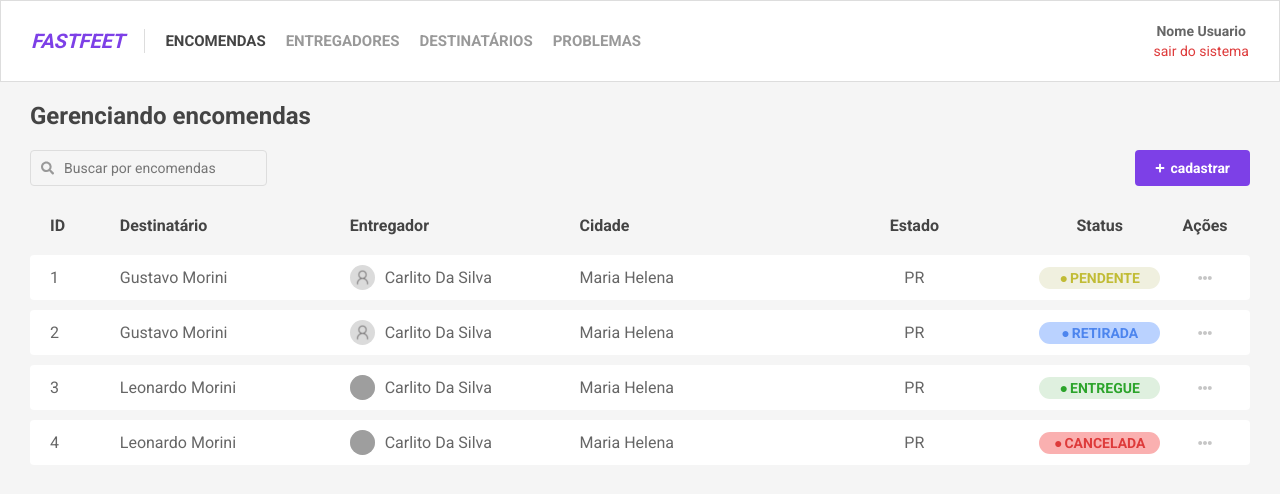
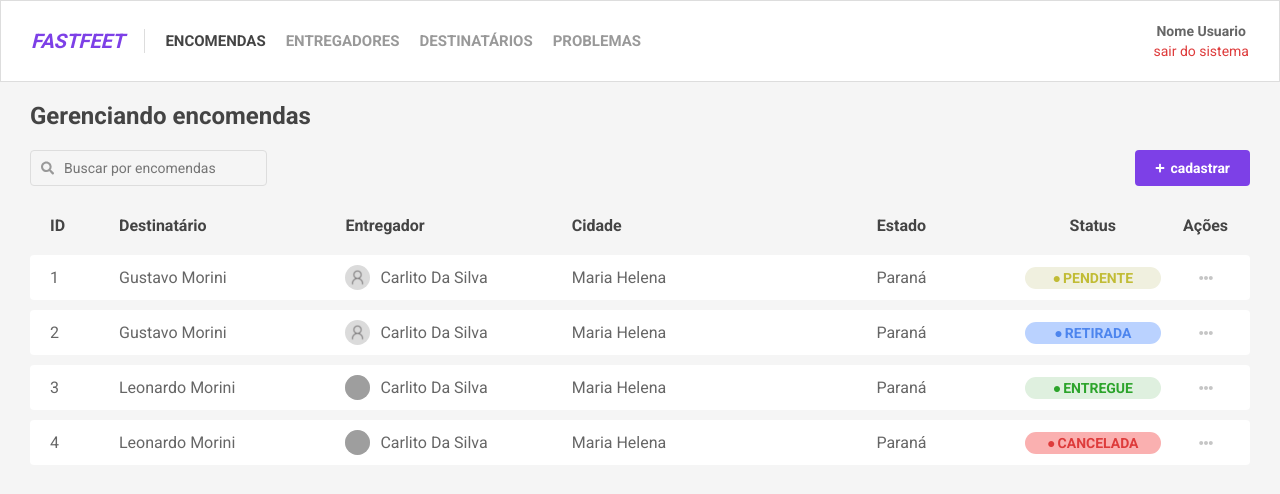
Before and after one commit to gusmorini/fastfeet_web, a React (Create React App) app: page /orders in a window 1280 px wide. Shown: the top 494 px of the page. Built offline with nearby package versions, Linux system fonts and the light colour scheme; grey boxes are pictures that could not be loaded.

Commit message:
add function stateUF Orders Recipient

```diff
--- a/src/pages/Orders/index.js
+++ b/src/pages/Orders/index.js
@@ -6,7 +6,7 @@ import {
   ListRow,
   ListItem,
   ListAvatar,
-  Status
+  Status,
 } from "../../components/List";
 
 import { SubMenu } from "../../components/SubMenu";
@@ -15,6 +15,8 @@ import { AddButton } from "../../components/Button";
 import SearchInput from "../../components/SearchInput";
 
 import Actions, { ActionsItem } from "../../components/Actions";
+
+import stateUF from "../../utils/statesUF";
 
 const orders = [
   {
@@ -27,15 +29,15 @@ const orders = [
       id: 1,
       name: "Gustavo Morini",
       city: "maria helena",
-      state: "pr"
+      state: "pr",
     },
     deliveryman: {
       id: 1,
       name: "Carlito da silva",
       email: "carlitosilva@fastfeet.com",
-      avatar: null
+      avatar: null,
     },
-    signature: null
+    signature: null,
   },
   {
     id: 2,
@@ -47,15 +49,15 @@ const orders = [
       id: 1,
       name: "Gustavo Morini",
       city: "maria helena",
-      state: "pr"
+      state: "pr",
     },
     deliveryman: {
       id: 1,
       name: "Carlito da silva",
       email: "carlitosilva@fastfeet.com",
-      avatar: null
+      avatar: null,
     },
-    signature: null
+    signature: null,
   },
   {
     id: 3,
@@ -67,16 +69,16 @@ const orders = [
       id: 2,
       name: "Leonardo Morini",
       city: "maria helena",
-      state: "pr"
+      state: "pr",
     },
     deliveryman: {
       id: 1,
       name: "Carlito da silva",
       email: "carlitosilva@fastfeet.com",
       avatar:
-        "https://icons.iconarchive.com/icons/diversity-avatars/avatars/256/batman-icon.png"
+        "https://icons.iconarchive.com/icons/diversity-avatars/avatars/256/batman-icon.png",
     },
-    signature: null
+    signature: null,
   },
   {
     id: 4,
@@ -88,17 +90,17 @@ const orders = [
       id: 2,
       name: "Leonardo Morini",
       city: "maria helena",
-      state: "pr"
+      state: "pr",
     },
     deliveryman: {
       id: 1,
       name: "Carlito da silva",
       email: "carlitosilva@fastfeet.com",
       avatar:
-        "https://icons.iconarchive.com/icons/diversity-avatars/avatars/256/batman-icon.png"
+        "https://icons.iconarchive.com/icons/diversity-avatars/avatars/256/batman-icon.png",
     },
-    signature: null
-  }
+    signature: null,
+  },
 ];
 
 export default function Orders() {
@@ -118,7 +120,7 @@ export default function Orders() {
           <ListItem>Entregador</ListItem>
           <ListItem>Cidade</ListItem>
           <ListItem align="center">Estado</ListItem>
-          <ListItem size="700" align="center">
+          <ListItem size="800" align="center">
             Status
           </ListItem>
           <ListItem size="300" align="center">
@@ -127,9 +129,13 @@ export default function Orders() {
         </ListRow>
 
         {orders.length > 0 &&
-          orders.map(order => {
+          orders.map((order) => {
             let status = "pendente";
             let url_avatar = "/img/default-avatar.jpg";
+
+            console.log(stateUF("pr"));
+
+            const estado = stateUF(order.recipient.state);
 
             if (!!order.deliveryman.avatar) {
               url_avatar = order.deliveryman.avatar;
@@ -156,10 +162,8 @@ export default function Orders() {
                   {order.deliveryman.name}
                 </ListItem>
                 <ListItem>{order.recipient.city}</ListItem>
-                <ListItem align="center" upper>
-                  {order.recipient.state}
-                </ListItem>
-                <ListItem size="700" align="center">
+                <ListItem align="center">{estado.nome}</ListItem>
+                <ListItem size="800" align="center">
                   <Status type={status}>{status}</Status>
                 </ListItem>
                 <ListItem size="300" align="center">
--- a/src/pages/Recipient/index.js
+++ b/src/pages/Recipient/index.js
@@ -1,11 +1,12 @@
 import React from "react";
+import stateUF from "../../utils/statesUF";
 
 import {
   ListContainer,
   ListRow,
   ListItem,
   ListAvatar,
-  Status
+  Status,
 } from "../../components/List";
 
 import { FaTrashAlt, FaPen } from "react-icons/fa";
@@ -28,7 +29,7 @@ const recipient = [
     city: "maria helena",
     zip_code: "87480000",
     createdAt: "2020-04-01T20:54:57.000Z",
-    updatedAt: "2020-04-01T20:55:08.000Z"
+    updatedAt: "2020-04-01T20:55:08.000Z",
   },
   {
     id: 2,
@@ -40,8 +41,8 @@ const recipient = [
     city: "maria helena",
     zip_code: "87480000",
     createdAt: "2020-04-01T20:55:02.000Z",
-    updatedAt: "2020-04-01T20:55:02.000Z"
-  }
+    updatedAt: "2020-04-01T20:55:02.000Z",
+  },
 ];
 
 export default function Recipient() {
@@ -65,8 +66,9 @@ export default function Recipient() {
         </ListRow>
 
         {recipient.length > 0 &&
-          recipient.map(item => {
-            const end = `${item.street}, ${item.number}, ${item.city} - ${item.state}`;
+          recipient.map((item) => {
+            const estado = stateUF(item.state);
+            const end = `${item.street}, ${item.number}, ${item.city} - ${estado.nome}`;
 
             return (
               <ListRow>
```
